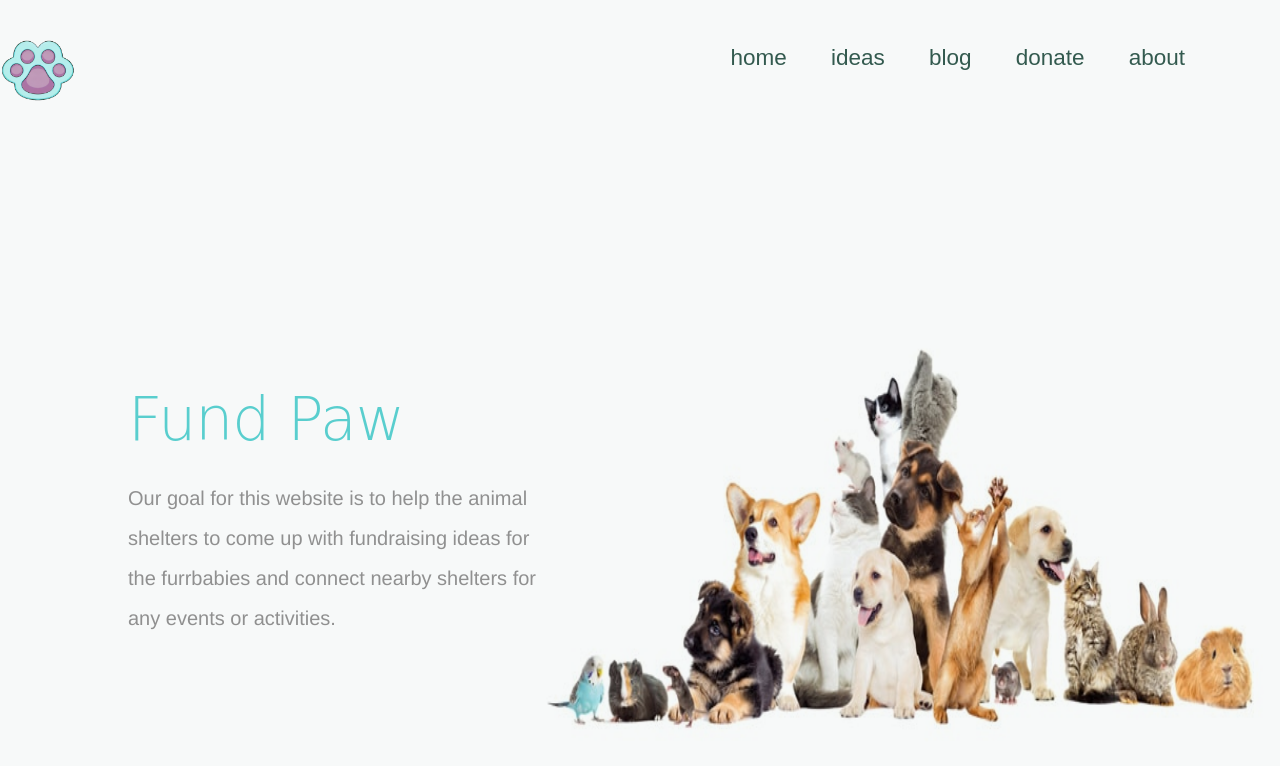
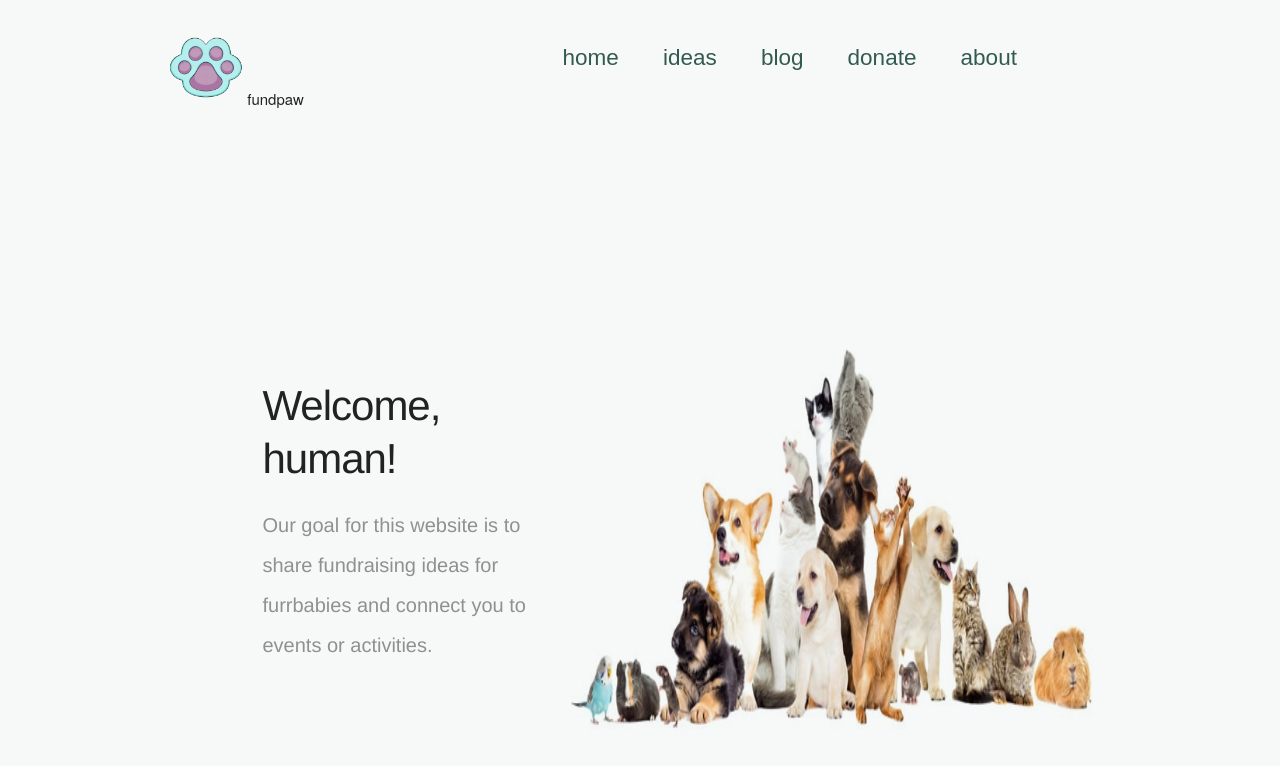
Before and after one commit to fundpaw/www, a plain HTML site: page index.html in a window 1280 px wide. Drawn offline with Linux system fonts and the light colour scheme.

Commit message:
Update index.html

```diff
--- a/index.html
+++ b/index.html
@@ -12,7 +12,10 @@
     <div id="main wrapper">
         <nav>
             <div id="menu">
-                <img src="./assets/paw_logo_256.png" class="logo" />
+                <div>
+                    <img src="./assets/paw_logo_256.png" class="logo" />
+                    <span>fundpaw</span>
+                </div>
                 <ul>
                     <li><a href="#">Home</a></li>
                     <li><a href="#">Ideas</a></li>
@@ -24,10 +27,9 @@
         </nav>
         <div id="content">
             <div class="text">
-                <h1>Fund Paw</h1>
-                <p> Our goal for this website is to help the animal shelters to come up with fundraising ideas for the
-                    furrbabies
-                    and connect nearby shelters for any events or activities.
+                <h2>Welcome, human!</h2>
+                <p> Our goal for this website is to share fundraising ideas for
+                    furrbabies and connect you to events or activities.
                 </p>
             </div>
             <div class="image">
```
